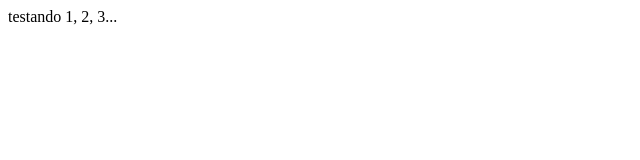
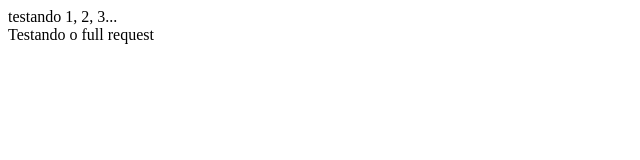
Before and after one commit to JoaoMarcos-Tech/portugol, a plain HTML site: page index.html in a window 1280 px wide. Shown: the whole page, without its empty margins (0-640 px from the left). Drawn offline with Linux system fonts and the light colour scheme.

Commit message:
feature-exemplo

```diff
--- a/index.html
+++ b/index.html
@@ -7,5 +7,8 @@
 </head>
 <body>
     testando 1, 2, 3...
+
+    <div>Testando o full request</div>
+
 </body>
 </html>
```
